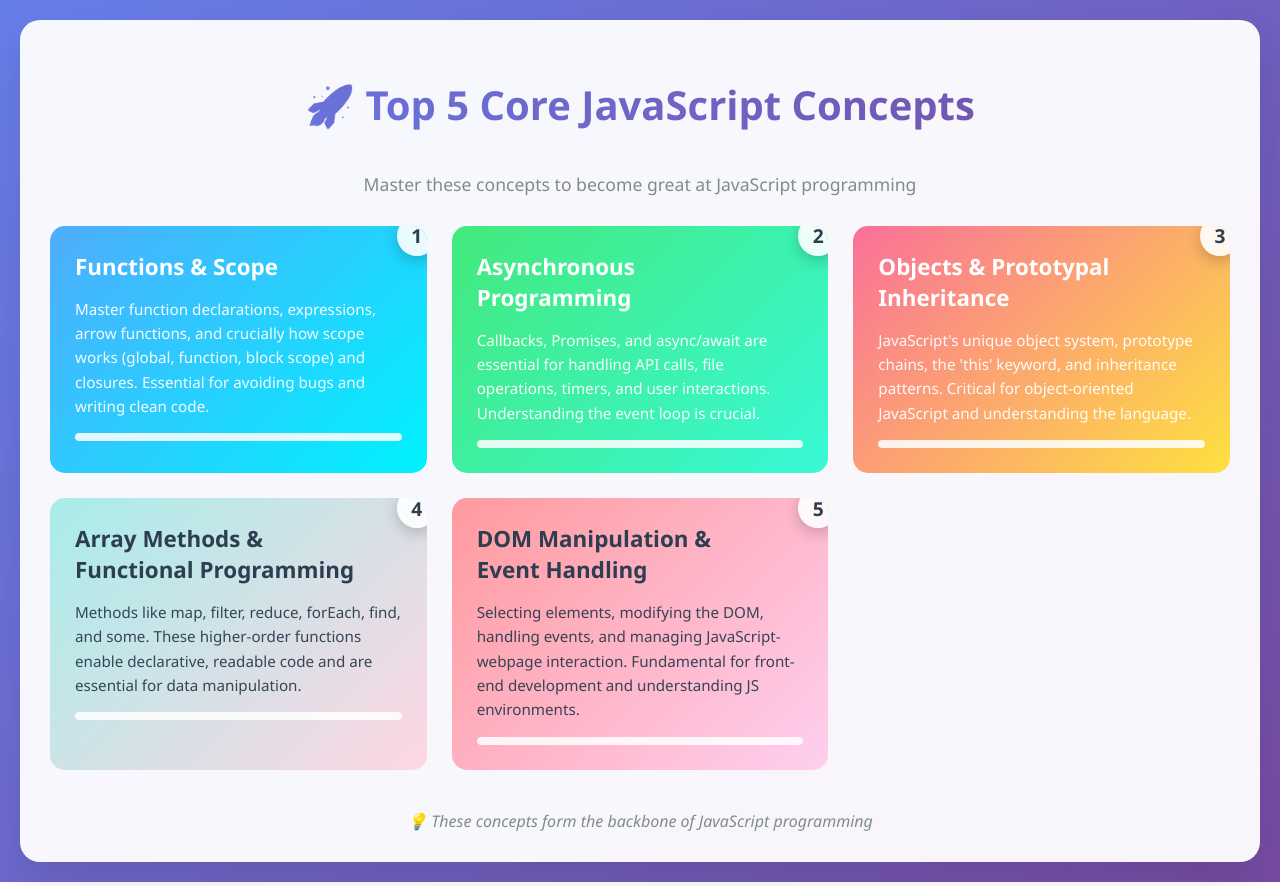
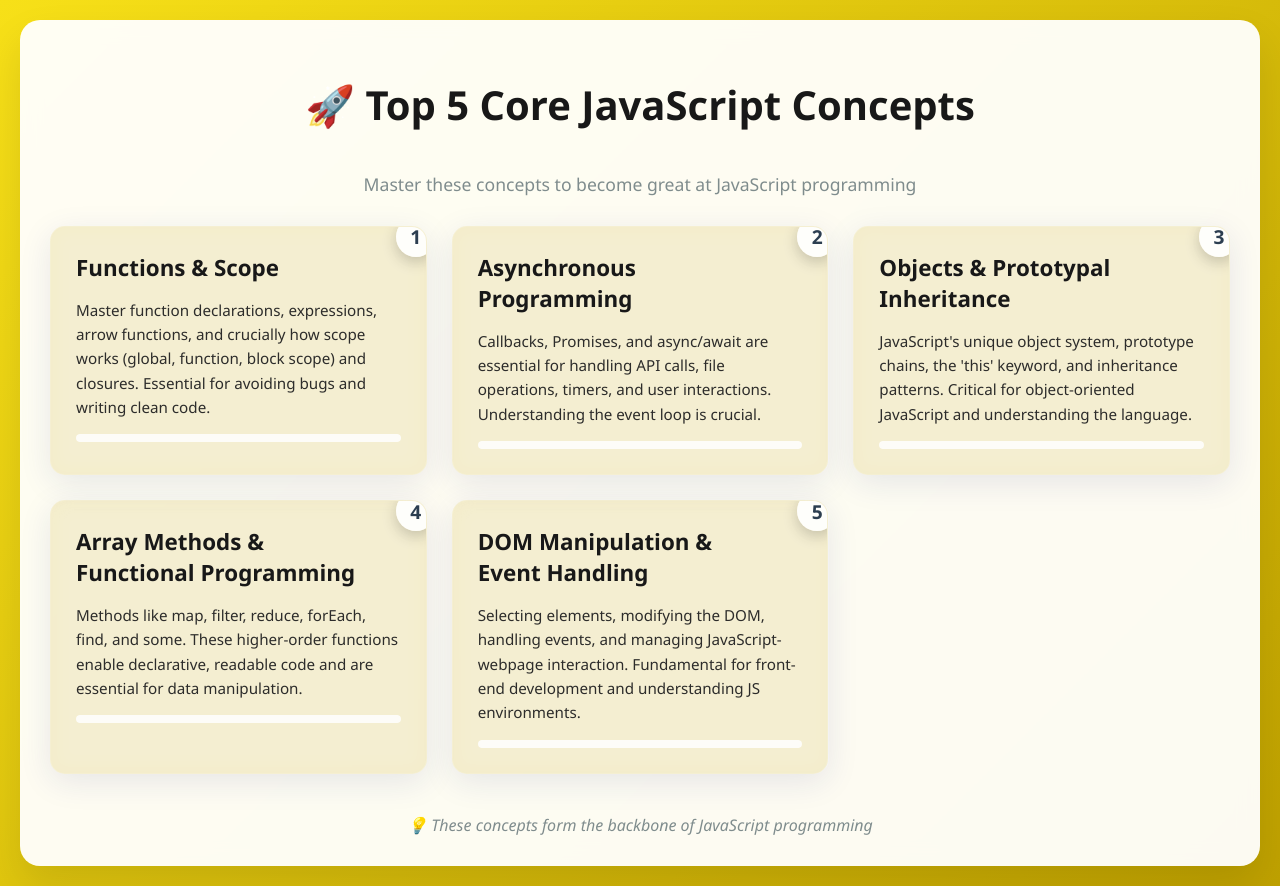
Before and after one commit to Allen1303/5_Core_JavaScript_Concepts, a plain HTML site: page index.html in a window 1280 px wide. Drawn offline with Linux system fonts and the light colour scheme.

```diff
--- a/Closures-scope/Make-greeter/make-greeter.js
+++ b/concepts/closures-scope/make-greeter/make-greeter.js
@@ -2,8 +2,9 @@
 const greetBtn = document.getElementById("greet-btn");
 const welcomeMessage = document.getElementById("welcome-message");
 
-const greetFunction = (name, message) => {
-  return () => {
+const greetFunction = (name, message) => { //<- Outer Function
+
+  return () => { //<- Inner Function that creates the closure
     welcomeMessage.textContent = `Welcome: ${name} ${message}`;
   };
 };
--- a/index.html
+++ b/index.html
@@ -8,7 +8,8 @@
     <style>
         body {
             font-family: 'Segoe UI', Tahoma, Geneva, Verdana, sans-serif;
-            background: linear-gradient(135deg, #667eea 0%, #764ba2 100%);
+            background: linear-gradient(135deg, #f7e018 0%, #bfa100 100%);
+            /* JavaScript yellow gradient */
             margin: 0;
             padding: 20px;
             min-height: 100vh;
@@ -26,13 +27,14 @@
 
         h1 {
             text-align: center;
-            color: #2c3e50;
+            color: #181818;
             font-size: 2.5em;
             margin-bottom: 40px;
-            background: linear-gradient(45deg, #667eea, #764ba2);
-            -webkit-background-clip: text;
-            -webkit-text-fill-color: transparent;
-            background-clip: text;
+            /* Remove gradient for solid JS-like black */
+            background: none;
+            -webkit-background-clip: initial;
+            -webkit-text-fill-color: initial;
+            background-clip: initial;
         }
 
         .chart-container {
@@ -43,36 +45,42 @@
         }
 
         .concept-card {
-            background: linear-gradient(135deg, #f093fb 0%, #f5576c 100%);
+            background: rgba(191, 161, 0, 0.18);
+            /* Darker JS yellow, more glossy/see-through */
             border-radius: 15px;
             padding: 25px;
-            color: white;
+            color: #181818;
             position: relative;
             overflow: hidden;
-            transition: transform 0.3s ease, box-shadow 0.3s ease;
+            box-shadow: 0 8px 32px 0 rgba(31, 38, 135, 0.10);
+            backdrop-filter: blur(10px) saturate(120%);
+            -webkit-backdrop-filter: blur(10px) saturate(120%);
+            border: 1.5px solid rgba(255, 255, 255, 0.13);
+            transition: transform 0.3s ease, box-shadow 0.3s ease, background 0.3s;
             cursor: pointer;
         }
 
-        .concept-card:nth-child(1) {
-            background: linear-gradient(135deg, #4facfe 0%, #00f2fe 100%);
+        .concept-card:nth-child(1),
+        .concept-card:nth-child(2),
+        .concept-card:nth-child(3),
+        .concept-card:nth-child(4),
+        .concept-card:nth-child(5) {
+            background: rgba(191, 161, 0, 0.18) !important;
+            color: #181818 !important;
         }
 
-        .concept-card:nth-child(2) {
-            background: linear-gradient(135deg, #43e97b 0%, #38f9d7 100%);
+        .concept-card:hover {
+            background: rgba(191, 161, 0, 0.32) !important;
+            transform: translateY(-10px) scale(1.02);
+            box-shadow: 0 20px 40px rgba(31, 38, 135, 0.16);
         }
 
-        .concept-card:nth-child(3) {
-            background: linear-gradient(135deg, #fa709a 0%, #fee140 100%);
+        .concept-card .concept-title {
+            color: #181818;
         }
 
-        .concept-card:nth-child(4) {
-            background: linear-gradient(135deg, #a8edea 0%, #fed6e3 100%);
-            color: #2c3e50;
-        }
-
-        .concept-card:nth-child(5) {
-            background: linear-gradient(135deg, #ff9a9e 0%, #fecfef 100%);
-            color: #2c3e50;
+        .concept-card .concept-description {
+            color: #222;
         }
 
         .concept-card:hover {
```
Also changed, not shown: Closures-scope/SetTimeout-closure/index.html (deleted, +0 -28 lines), concepts/closures-scope/settimeout-closure.html (renamed from concepts/closures-scope/make-greeter/index.html, +16 -19 lines), concepts/closures-scope/settimeout-closure.js (added, +45 -0 lines), concepts/closures-scope/index.html (deleted), concepts/closures-scope/make-counter/make-counter.css (renamed from Closures-scope/Make-counter/make-counter.css), concepts/closures-scope/make-counter/make-counter.html (renamed from Closures-scope/Make-counter/make-counter.html), concepts/closures-scope/make-counter/make-counter.js (renamed from Closures-scope/Make-counter/make-counter.js), concepts/closures-scope/make-greeter/make-greeter.css (renamed from Closures-scope/Make-greeter/make-greeter.css), concepts/closures-scope/make-greeter/make-greeter.html (renamed from Closures-scope/Make-greeter/make-greeter.html), 2 other files.
